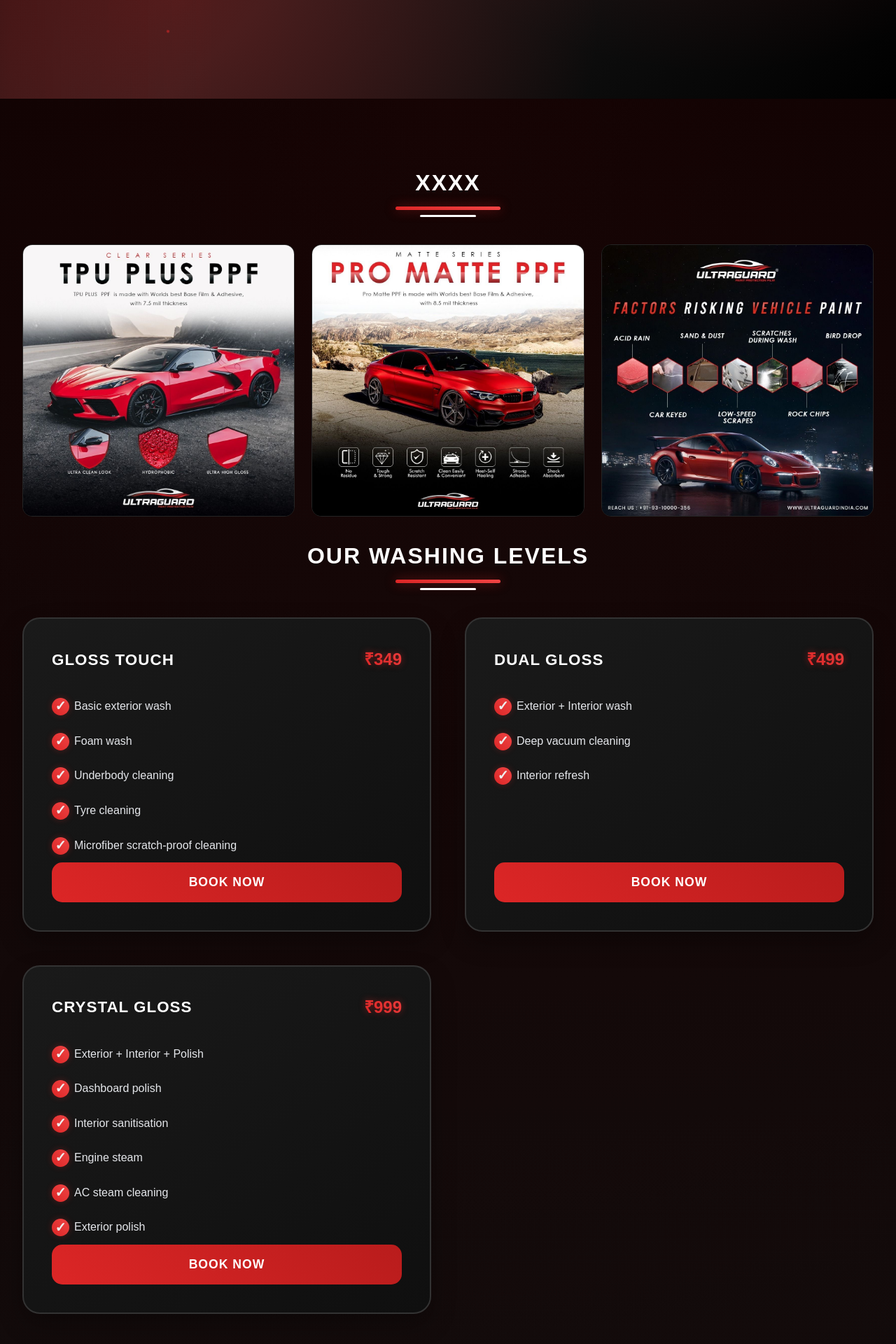
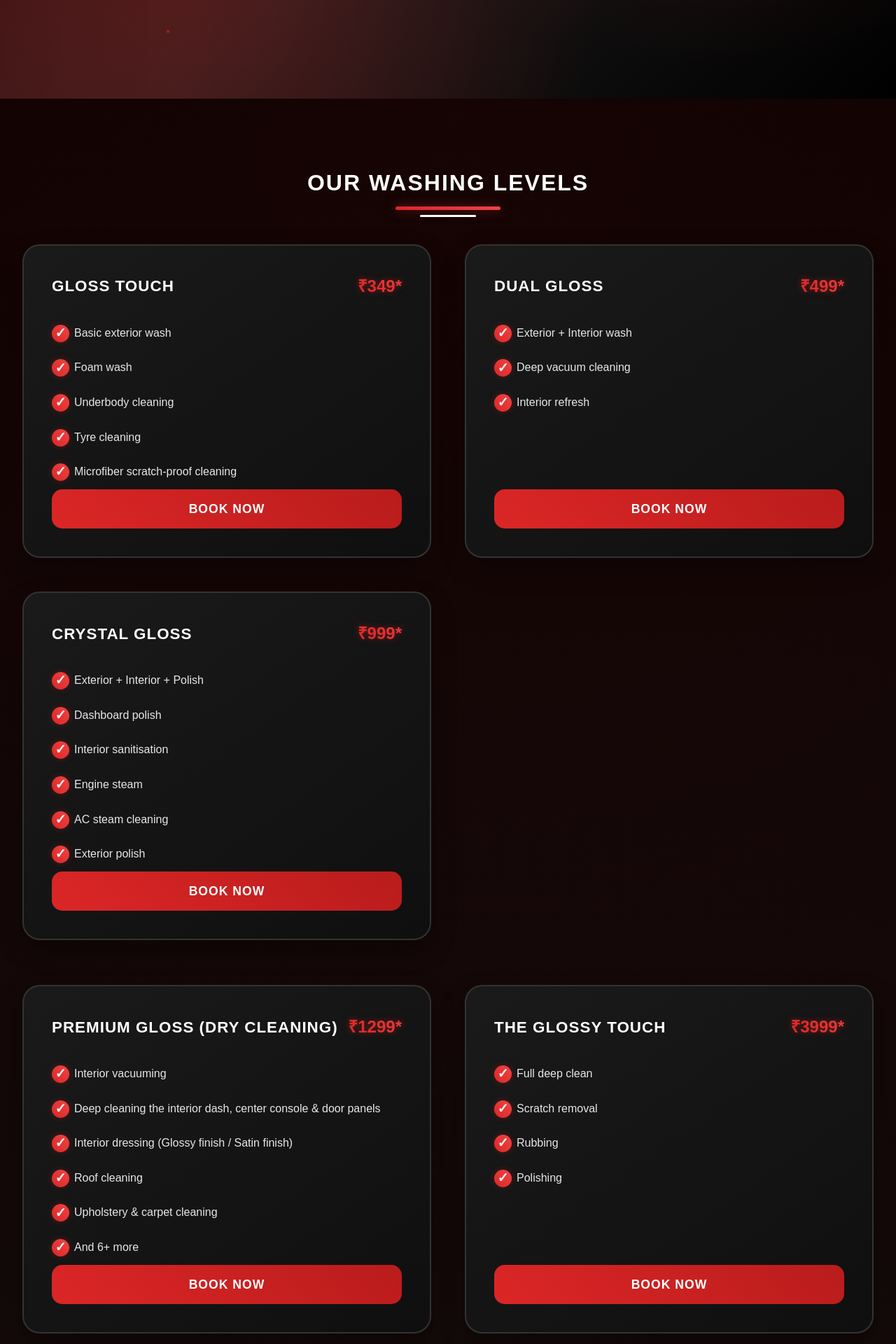
Before and after one commit to satyamsen7/Glossera, a PHP site: page / in a window 1280 px wide. Shown: the part 659-2579 px from the top of the page at 70% size. Run offline with PHP 8.4, Linux system fonts and the light colour scheme; some libraries are stand-ins or nearby versions.

Commit message:
complete

```diff
--- a/admin/header.php
+++ b/admin/header.php
@@ -24,7 +24,7 @@
 
     <!-- Left: Logo -->
     <a href="../index.html" class="flex items-center flex-shrink-0">
-      <img src="../assets/logo.png" alt="Logo"
+      <img src="../assets/logo.webp" alt="Logo"
            class="h-10 w-auto object-contain sm:h-12" />
     </a>
 
--- a/admin/login_action.php
+++ b/admin/login_action.php
@@ -28,7 +28,7 @@
         header("Location: index.php");
         exit;
     } else {
-        echo "<script>alert('❌ Invalid login credentials'); window.location='login.php';</script>";
+        echo "<script>alert('❌ Invalid login credentials'); window.location='admin_login.php';</script>";
     }
 }
 ?>
--- a/index.html
+++ b/index.html
@@ -3,7 +3,7 @@
 <head>
     <meta charset="UTF-8">
     <meta name="viewport" content="width=device-width, initial-scale=1.0">
-    <title>Glossera - Premium Car Detailing Studio</title>
+    <title>Glossera - Car Detailing Studio</title>
     <link rel="stylesheet" href="https://cdnjs.cloudflare.com/ajax/libs/font-awesome/6.5.0/css/all.min.css">
     <!-- Tailwind CSS CDN -->
     <script src="https://cdn.tailwindcss.com"></script>
@@ -1622,20 +1622,14 @@
     <!-- Services Section -->
     <section class="services" id="services">
         <div class="container">
-            <h2 class="section-title fade-in">xxxx</h2>
-            <div class="promos-grid" style="margin-bottom: 2rem;">
-                <div class="promo-card tight fade-in"><img class="promo-img" src="assets/IMG_6953.JPG" alt="Promo image 1"></div>
-                <div class="promo-card tight fade-in"><img class="promo-img" src="assets/IMG_6954.JPG" alt="Promo image 2"></div>
-                <div class="promo-card tight fade-in"><img class="promo-img" src="assets/IMG_6955.JPG" alt="Promo image 3"></div>
-            </div>
             <h2 class="section-title fade-in">Our Washing Levels</h2>
 
             <div class="services-grid">
                 <!-- Gloss Touch -->
-                <div class="service-card fade-in" onclick="bookService('Gloss Touch', '₹349', 'Basic exterior wash, Foam wash, Underbody cleaning, Tyre cleaning, Microfiber scratch-proof cleaning')">
+                <div class="service-card fade-in" onclick="bookService('Gloss Touch', '349', 'Basic exterior wash, Foam wash, Underbody cleaning, Tyre cleaning, Microfiber scratch-proof cleaning')">
                     <div class="service-header">
                         <h3 class="service-title">GLOSS TOUCH</h3>
-                        <span class="service-price">₹349</span>
+                        <span class="service-price">₹349*</span>
                     </div>
                     <ul class="service-features">
                         <li>Basic exterior wash</li>
@@ -1648,10 +1642,10 @@
                 </div>
 
                 <!-- Dual Gloss -->
-                <div class="service-card fade-in" onclick="bookService('Dual Gloss', '₹499', 'Exterior + Interior wash, Deep vacuum cleaning, Interior refresh, Dashboard polish, Interior sanitisation')">
+                <div class="service-card fade-in" onclick="bookService('Dual Gloss', '499', 'Exterior + Interior wash, Deep vacuum cleaning, Interior refresh, Dashboard polish, Interior sanitisation')">
                     <div class="service-header">
                         <h3 class="service-title">DUAL GLOSS</h3>
-                        <span class="service-price">₹499</span>
+                        <span class="service-price">₹499*</span>
                     </div>
                     <ul class="service-features">
                         <li>Exterior + Interior wash</li>
@@ -1662,10 +1656,10 @@
                 </div>
 
                 <!-- Crystal Gloss -->
-                <div class="service-card fade-in" onclick="bookService('Crystal Gloss', '₹999', 'Exterior + Interior + Polish, Engine steam, AC steam cleaning, Exterior polish')">
+                <div class="service-card fade-in" onclick="bookService('Crystal Gloss', '999', 'Exterior + Interior + Polish, Engine steam, AC steam cleaning, Exterior polish')">
                     <div class="service-header">
                         <h3 class="service-title">CRYSTAL GLOSS</h3>
-                        <span class="service-price">₹999</span>
+                        <span class="service-price">₹999*</span>
                     </div>
                     <ul class="service-features">
                         <li>Exterior + Interior + Polish</li>
@@ -1677,15 +1671,56 @@
                     </ul>
                     <button class="book-btn">Book Now</button>
                 </div>
+
+
+
             </div>
+
+            <div class="premium-services">
+
+                <div class="service-card fade-in" onclick="bookService('PREMIUM GLOSS (DRY CLEANING)', '1299', 'Interior vacuuming and more..')">
+                    <div class="service-header">
+                        <h3 class="service-title">PREMIUM GLOSS (DRY CLEANING)</h3>
+                        <span class="service-price">₹1299*</span>
+                    </div>
+                    <ul class="service-features">
+                        <li>Interior vacuuming</li>
+                        <li>Deep cleaning the interior dash, center console & door panels</li>
+                        <li>Interior dressing (Glossy finish / Satin finish)</li>
+                        <li>Roof cleaning</li>
+                        <li>Upholstery & carpet cleaning</li>
+                        <li>And 6+ more</li>
+                    </ul>
+                    <button class="book-btn">Book Now</button>
+                </div>
+
+                <!-- Dual Gloss -->
+                <div class="service-card fade-in" onclick="bookService('The Glossy touch', '3999', 'Full deep clean, Scratch removal and more...')">
+                    <div class="service-header">
+                        <h3 class="service-title">The Glossy touch</h3>
+                        <span class="service-price">₹3999*</span>
+                    </div>
+                    <ul class="service-features">
+                        <li>Full deep clean</li>
+                        <li>Scratch removal</li>
+                        <li>Rubbing</li>
+                        <li>Polishing</li>
+                    </ul>
+                    <button class="book-btn">Book Now</button>
+                </div>
+
+            </div>
+
+            <br> <br> <br>
+
 
             <h2 class="section-title fade-in">Ceramic-Graphene</h2>
 
             <div class="premium-services">
                 <!-- Ceramic Coating -->
-                <div class="service-card fade-in" onclick="bookService('Ceramic Coating', '₹17,999 onwards', 'Forever Young MAFRA hydrophobic ceramic, Maniac Top Gloss 5, 3M Ceramic, Kovalent Ceramic Coating - 10H hardness protection')">
+                <div class="service-card fade-in" onclick="bookService('Ceramic Coating', '17,999 onwards', 'Forever Young MAFRA hydrophobic ceramic, Maniac Top Gloss 5, 3M Ceramic, Kovalent Ceramic Coating - 10H hardness protection')">
                     <h3>Ceramic Coating (10H)</h3>
-                    <p class="service-price">₹17,999 onwards</p>
+                    <p class="service-price">₹17,999* onwards</p>
                     <ul class="service-features">
                         <li>Forever Young (MAFRA hydrophobic ceramic)</li>
                         <li>Maniac Top Gloss 5</li>
@@ -1697,9 +1732,9 @@
                 </div>
 
                 <!-- Graphene Coating -->
-                <div class="service-card fade-in" onclick="bookService('Graphene Coating', '₹24,999 onwards', 'Ultra Gloss 10H, M4D Graphene, LOD Graphene, Kovalent Graphene - Advanced nanotechnology protection')">
+                <div class="service-card fade-in" onclick="bookService('Graphene Coating', '24,999 onwards', 'Ultra Gloss 10H, M4D Graphene, LOD Graphene, Kovalent Graphene - Advanced nanotechnology protection')">
                     <h3>Graphene Coating (10H)</h3>
-                    <p class="service-price">₹24,999 onwards</p>
+                    <p class="service-price">₹24,999* onwards</p>
                     <ul class="service-features">
                         <li>Ultra Gloss (10H)</li>
                         <li>M4D Graphene</li>
@@ -1714,23 +1749,27 @@
 
             </div>
 
-            <br><br><br>
-
-            <h2 class="section-title fade-in">XXXX</h2>
-            <div class="promos-grid" style="margin: 2rem 0 3rem;">
-                <div class="promo-card tight fade-in"><img class="promo-img" src="assets/IMG_7092.jpg" alt="Work image"></div>
-                <div class="promo-card tight fade-in"><img class="promo-img" src="assets/IMG_7084.jpg" alt="Work image"></div>
-                <div class="promo-card tight fade-in"><img class="promo-img" src="assets/IMG_7091.jpg" alt="Work image"></div>
+<br><br><br>
+
+            <h2 class="section-title fade-in">PPF >> PAINT Protection FILM</h2>
+
+            <div class="promos-grid" style="margin-bottom: 2rem;">
+                <div class="promo-card tight fade-in"><img class="promo-img" src="assets/IMG_6953.JPG" alt="Promo image 1"></div>
+                <div class="promo-card tight fade-in"><img class="promo-img" src="assets/IMG_6954.JPG" alt="Promo image 2"></div>
+                <div class="promo-card tight fade-in"><img class="promo-img" src="assets/IMG_6955.JPG" alt="Promo image 3"></div>
             </div>
-
-
-            <h2 class="section-title fade-in">PPF >> PAINT Protection FILM</h2>
+            <div class="promos-grid" style="margin-bottom: 2rem;">
+                <div class="promo-card tight fade-in"><img class="promo-img" src="assets/pp2.jpg" alt="Promo image 1"></div>
+                <div class="promo-card tight fade-in"><img class="promo-img" src="assets/pp1.jpg" alt="Promo image 2"></div>
+                <div class="promo-card tight fade-in"><img class="promo-img" src="assets/pp3.jpg" alt="Promo image 3"></div>
+            </div>
+
 
             <div class="premium-services">
 
-                <div class="service-card fade-in" onclick="bookService('5 Years+ TPU', '₹59,999 onwards', 'Self-healing technology, Super shine, Acid rain protection, Hydrophobic coating, Ultimate paint protection')">
+                <div class="service-card fade-in" onclick="bookService('5 Years+ TPU', '59,999 onwards', 'Self-healing technology, Super shine, Acid rain protection, Hydrophobic coating, Ultimate paint protection')">
                     <h3>5 Years+ TPU</h3>
-                    <p class="service-price">₹59,999 onwards</p>
+                    <p class="service-price">₹59,999* onwards</p>
                     <ul class="service-features">
                         <li>Self-healing technology</li>
                         <li>Super shine finish</li>
@@ -1741,9 +1780,9 @@
                     <button class="book-btn">Book Now</button>
                 </div>
 
-                <div class="service-card fade-in" onclick="bookService('3 Years+ TPU (Garaware)', '₹54,999 onwards', 'Self-healing technology, Star shine, Hydrophobic coating, Ultimate paint protection')">
+                <div class="service-card fade-in" onclick="bookService('3 Years+ TPU (Garaware)', '54,999 onwards', 'Self-healing technology, Star shine, Hydrophobic coating, Ultimate paint protection')">
                     <h3>3 Years+ TPU (Garaware)</h3>
-                    <p class="service-price">₹54,999 onwards</p>
+                    <p class="service-price">₹54,999* onwards</p>
                     <ul class="service-features">
                         <li>Self-healing technology</li>
                         <li>Star shine finish</li>
@@ -1753,19 +1792,28 @@
                     <button class="book-btn">Book Now</button>
                 </div>
 
-                <!-- PPF -->
+
 
             </div>
+
+
             <br> <br> <br>
 
 
             <h2 class="section-title fade-in">GlossXtras - Extra Care Services</h2>
 
+
+            <div class="promos-grid" style="margin: 2rem 0 3rem;">
+                <div class="promo-card tight fade-in"><img class="promo-img" src="assets/IMG_7092.jpg" alt="Work image"></div>
+                <div class="promo-card tight fade-in"><img class="promo-img" src="assets/IMG_7084.jpg" alt="Work image"></div>
+                <div class="promo-card tight fade-in"><img class="promo-img" src="assets/IMG_7091.jpg" alt="Work image"></div>
+            </div>
+
             <div class="services-grid">
-                <div class="service-card fade-in" onclick="bookService('Glass Restoration', '₹999', 'Professional glass restoration service for crystal clear visibility')">
+                <div class="service-card fade-in" onclick="bookService('Glass Restoration', '999', 'Professional glass restoration service for crystal clear visibility')">
                     <div class="service-header">
                         <h3 class="service-title">Glass Restoration</h3>
-                        <span class="service-price">₹999</span>
+                        <span class="service-price">₹999*</span>
                     </div>
                     <ul class="service-features">
                         <li>Crystal clear visibility</li>
@@ -1775,10 +1823,10 @@
                     <button class="book-btn">Book Now</button>
                 </div>
 
-                <div class="service-card fade-in" onclick="bookService('AC Vent Deep Cleaning', '₹999', 'Deep cleaning and sanitization of AC vents for fresh air circulation')">
+                <div class="service-card fade-in" onclick="bookService('AC Vent Deep Cleaning', '999', 'Deep cleaning and sanitization of AC vents for fresh air circulation')">
                     <div class="service-header">
                         <h3 class="service-title">AC Vent Deep Cleaning</h3>
-                        <span class="service-price">₹999</span>
+                        <span class="service-price">₹999*</span>
                     </div>
                     <ul class="service-features">
                         <li>Deep sanitization</li>
@@ -1788,10 +1836,10 @@
                     <button class="book-btn">Book Now</button>
                 </div>
 
-                <div class="service-card fade-in" onclick="bookService('UPOHOLSTERY', '₹599', 'Stain and spot removal')">
+                <div class="service-card fade-in" onclick="bookService('UPOHOLSTERY', '599', 'Stain and spot removal')">
                     <div class="service-header">
                         <h3 class="service-title">UPOHOLSTERY</h3>
-                        <span class="service-price">₹599</span>
+                        <span class="service-price">₹599*</span>
                     </div>
                     <ul class="service-features">
                         <li>Stain and spot removal</li>
@@ -1801,11 +1849,20 @@
                     </ul>
                     <button class="book-btn">Book Now</button>
                 </div>
+            </div>
+
+            <div class="promos-grid" style="margin: 2rem 0 3rem;">
+                <div class="promo-card tight fade-in"><img class="promo-img" src="assets/ex1.webp" alt="Work image"></div>
+                <div class="promo-card tight fade-in"><img class="promo-img" src="assets/ex2.webp" alt="Work image"></div>
+                <div class="promo-card tight fade-in"><img class="promo-img" src="assets/ex3.jpg" alt="Work image"></div>
+            </div>
+
+            <div class="services-grid">
 
                 <div class="service-card fade-in" onclick="bookService('WINDSHEILD CLARITY & HYDROPНОВІС COATING', '₹999', 'Stain and spot removal')">
                     <div class="service-header">
                         <h3 class="service-title">WINDSHEILD CLARITY & HYDROPНОВІС COATING</h3>
-                        <span class="service-price">₹999</span>
+                        <span class="service-price">₹999*</span>
                     </div>
                     <ul class="service-features">
                         <li>Crystal-clear visibility</li>
@@ -1815,10 +1872,10 @@
                     <button class="book-btn">Book Now</button>
                 </div>
 
-                <div class="service-card fade-in" onclick="bookService('TYRE & ALLOY TREATMENT', '₹499', 'Stain and spot removal')">
+                <div class="service-card fade-in" onclick="bookService('TYRE & ALLOY TREATMENT', '499', 'Stain and spot removal')">
                     <div class="service-header">
                         <h3 class="service-title">TYRE & ALLOY TREATMENT</h3>
-                        <span class="service-price">₹499</span>
+                        <span class="service-price">₹499*</span>
                     </div>
                     <ul class="service-features">
                         <li>Restores original shine</li>
@@ -1830,10 +1887,10 @@
                     <button class="book-btn">Book Now</button>
                 </div>
 
-                <div class="service-card fade-in" onclick="bookService('Engine Cleaning & Coat', '₹699', 'Engine bay cleaning and protective coating for longevity')">
+                <div class="service-card fade-in" onclick="bookService('Engine Cleaning & Coat', '699', 'Engine bay cleaning and protective coating for longevity')">
                     <div class="service-header">
                         <h3 class="service-title">Engine Cleaning & Coat</h3>
-                        <span class="service-price">₹699</span>
+                        <span class="service-price">₹699*</span>
                     </div>
                     <ul class="service-features">
                         <li>Engine bay cleaning</li>
@@ -1846,11 +1903,17 @@
 
             <h2 class="section-title fade-in">Biker's Love - Motorcycle Services</h2>
 
+            <div class="promos-grid" style="margin-bottom: 2rem;">
+                <div class="promo-card tight fade-in"><img class="promo-img" src="assets/b1.jpg" alt="Promo image 1"></div>
+                <div class="promo-card tight fade-in"><img class="promo-img" src="assets/b2.jpg" alt="Promo image 2"></div>
+                <div class="promo-card tight fade-in"><img class="promo-img" src="assets/b3.jpg" alt="Promo image 3"></div>
+            </div>
+
             <div class="services-grid">
-                <div class="service-card fade-in" onclick="bookService('Street Spark', '₹149', 'Foam wash with neutral shampoo for motorcycles')">
+                <div class="service-card fade-in" onclick="bookService('Street Spark', '149', 'Foam wash with neutral shampoo for motorcycles')">
                     <div class="service-header">
                         <h3 class="service-title">Street Spark</h3>
-                        <span class="service-price">₹149</span>
+                        <span class="service-price">₹149*</span>
                     </div>
                     <ul class="service-features">
                         <li>Foam wash</li>
@@ -1860,10 +1923,10 @@
                     <button class="book-btn">Book Now</button>
                 </div>
 
-                <div class="service-card fade-in" onclick="bookService('Bike Premium Package', '₹499', 'Chrome & alloy coat, hydrophobic coating, helmet visor coating, helmet sanitization - Any 2 services')">
+                <div class="service-card fade-in" onclick="bookService('Bike Premium Package', '499', 'Chrome & alloy coat, hydrophobic coating, helmet visor coating, helmet sanitization - Any 2 services')">
                     <div class="service-header">
                         <h3 class="service-title">Premium Package</h3>
-                        <span class="service-price">₹499</span>
+                        <span class="service-price">₹499*</span>
                     </div>
                     <ul class="service-features">
                         <li>Chrome & alloy coat</li>
@@ -1876,10 +1939,10 @@
                     <button class="book-btn">Book Now</button>
                 </div>
 
-                <div class="service-card fade-in" onclick="bookService('PPF', '₹3999', 'Scratch and chip resistance')">
+                <div class="service-card fade-in" onclick="bookService('PPF', '5999', 'Scratch and chip resistance')">
                     <div class="service-header">
                         <h3 class="service-title">PPF</h3>
-                        <span class="service-price">₹3,999</span>
+                        <span class="service-price">₹5,999*</span>
                     </div>
                     <ul class="service-features">
                         <li>Scratch and chip resistance</li>
@@ -1892,10 +1955,10 @@
                     <button class="book-btn">Book Now</button>
                 </div>
 
-                <div class="service-card fade-in" onclick="bookService('Bike Ceramic/Graphene', '₹1,999', 'Ceramic or Graphene coating for motorcycles - premium protection')">
+                <div class="service-card fade-in" onclick="bookService('Bike Ceramic/Graphene', '2,999', 'Ceramic or Graphene coating for motorcycles - premium protection')">
                     <div class="service-header">
                         <h3 class="service-title">Ceramic/Graphene</h3>
-                        <span class="service-price">₹1,999</span>
+                        <span class="service-price">₹2,999*</span>
                     </div>
                     <ul class="service-features">
                         <li>Ceramic coating option</li>
```
Also changed, not shown: glossera.sql (added, +40 -0 lines), .htaccess (added), assets/b1.jpg (added), assets/b2.jpg (added), assets/b3.jpg (added), assets/ex1.webp (added), assets/ex2.webp (added), assets/ex3.jpg (added), assets/pp1.jpg (added), assets/pp2.jpg (added), assets/pp3.jpg (added).
